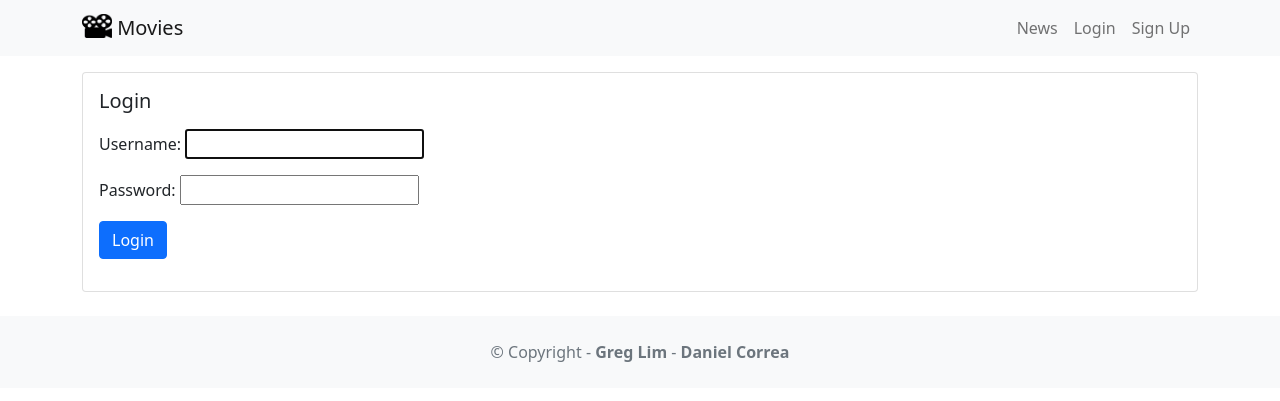
After one commit to McArthurAdal/movie_reviews_django_app, a Django app: page /accounts/login/ in a window 1280 px wide. The commit adds this page. Shown: the top 401 px of the page. Run offline with Django 4.2, Linux system fonts and the light colour scheme; parts of the project's set-up code (start-up, migrations or seed data) failed here and were passed over.

Commit message:
implemented login and logout functionality

```diff
--- /dev/null
+++ b/accounts/templates/loginaccount.html
@@ -0,0 +1,22 @@
+{% extends 'base.html' %}
+{% block content %}
+  <div class="card mb-3">
+    <div class="row g-0">
+      <div>
+        <div class="card-body">
+          <h5 class="card-title">Login</h5>
+          {% if error %}
+            <div class="alert alert-danger mt-3" role="alert">{{ error }}</div>
+          {% endif %}
+          <p class="card-text">
+            <form method="POST">
+              {% csrf_token %}
+              {{ form.as_p }}
+              <button type="submit" class="btn btn-primary">Login</button>
+            </form>
+          </p>
+        </div>
+      </div>
+    </div>
+  </div>
+{% endblock %}
--- a/accounts/urls.py
+++ b/accounts/urls.py
@@ -2,5 +2,7 @@ from django.urls import path
 from . import views
 
 urlpatterns = [
-    path('signupaccount/', views.signupaccount, name='signupaccount')
+    path('signupaccount/', views.signupaccount, name='signupaccount'),
+    path('logout/', views.logoutaccount, name='logoutaccount'),
+    path('login/', views.loginaccount,  name='loginaccount')
 ]
--- a/accounts/views.py
+++ b/accounts/views.py
@@ -1,22 +1,46 @@
 from django.shortcuts import render
 from django.contrib.auth.forms import UserCreationForm
+from .forms import UserCreateForm
 from django.contrib.auth.models import User
-from django.contrib.auth import  login
+from django.contrib.auth import  login,logout,authenticate
 from django.shortcuts import redirect
+from django.db import IntegrityError
+from django.contrib.auth.forms import AuthenticationForm
 
 # Create your views here.
 def signupaccount(request):
     if request.method == 'GET':
-        return render(request, 'signupaccount.html', {'form': UserCreationForm})
+        return render(request, 'signupaccount.html', {'form': UserCreateForm})
     else:
         if request.POST['password1'] == request.POST['password2']:
-            user = User.objects.create_user(
-                request.POST['username'],
+            try:
+                user = User.objects.create_user(request.POST['username'],
                 password = request.POST['password1']
-            )
-            user.save()
-            login(request, user)
-            return redirect('home')
+                )
+                user.save()
+                login(request, user)
+                return redirect('home')
+            except IntegrityError:
+                return render(request, 'signupaccount.html',  {'form':UserCreateForm,
+                'error':'Username already taken. Choose  new username.'})
         else:
             return render(request, 'signupaccount.html',
-             {'form':UserCreationForm,  'error':'Passwords do not match'})
+             {'form':UserCreateForm,  'error':'Passwords do not match'})
+
+def logoutaccount(request):
+    logout(request)
+    return redirect('home')
+
+def loginaccount(request):
+    if request.method == 'GET':
+         return render(request, 'loginaccount.html',{'form':AuthenticationForm})
+    else:
+        user = authenticate(request, username=request.POST['username'],
+                            password=request.POST['password'])
+        if user is None:
+            return render(request,'loginaccount.html',
+                {'form': AuthenticationForm(),
+                'error': 'username and password do not match'})
+        else:
+            login(request,user)
+            return redirect('home')
--- a/moviereviews/templates/base.html
+++ b/moviereviews/templates/base.html
@@ -10,14 +10,18 @@
   <body>
     <nav class="navbar navbar-expand-lg navbar-light bg-light mb-3">
       <div class="container">
-        <a class="navbar-brand" href="{% url 'home'%}">
+        <a class="navbar-brand" href = "{% url 'home' %}" >
         <img src="{% static 'images/movie_icon.png' %}" alt="" width="30" height="24" class="d-inline-block align-text-top" /> Movies  </a>
         <button class="navbar-toggler" type="button" data-bs-toggle="collapse" data-bs-target="#navbarNavAltMarkup" aria-controls="navbarNavAltMarkup" aria-expanded="false" aria-label="Toggle navigation"><span class="navbar-toggler-icon"></span></button>
         <div class="collapse navbar-collapse" id="navbarNavAltMarkup">
           <div class="navbar-nav ms-auto">
             <a class="nav-link" href="{% url 'news' %}">News</a>
-            <a class="nav-link" href="#">Login</a>
-            <a class="nav-link" href="{% url 'signup' %}"">Sign Up</a>
+            {% if user.is_authenticated %}
+             <a class="nav-link" href="{% url 'logoutaccount' %}"> Logout ({{ user.username }}) </a>
+            {% else %}
+              <a class="nav-link" href="{% url 'loginaccount' %}">Login</a>
+              <a class="nav-link" href="{% url 'signupaccount' %}">Sign Up</a>
+            {% endif %}
           </div>
         </div>
       </div>
```
Also changed, not shown: accounts/forms.py (added, +8 -0 lines), db.sqlite3.
